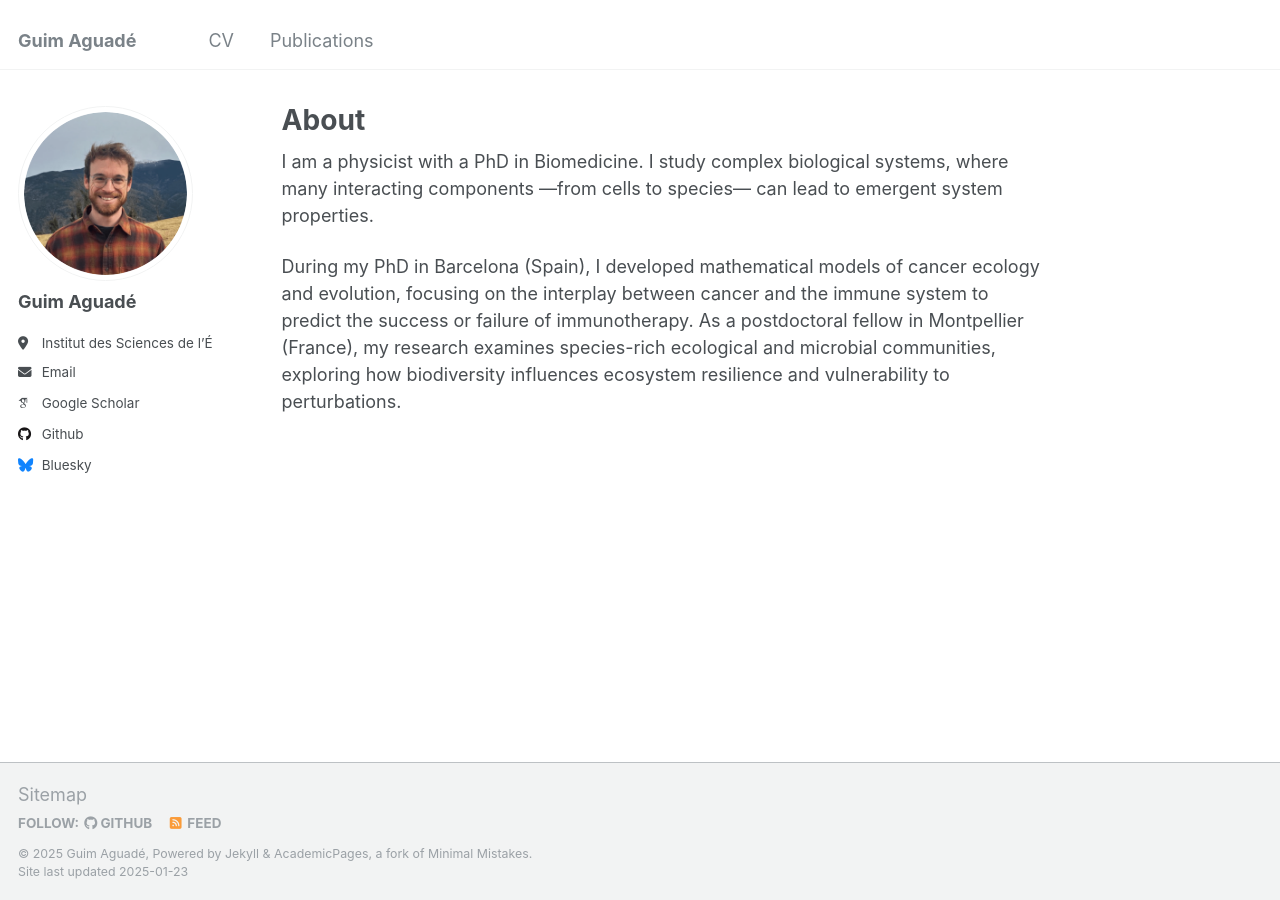
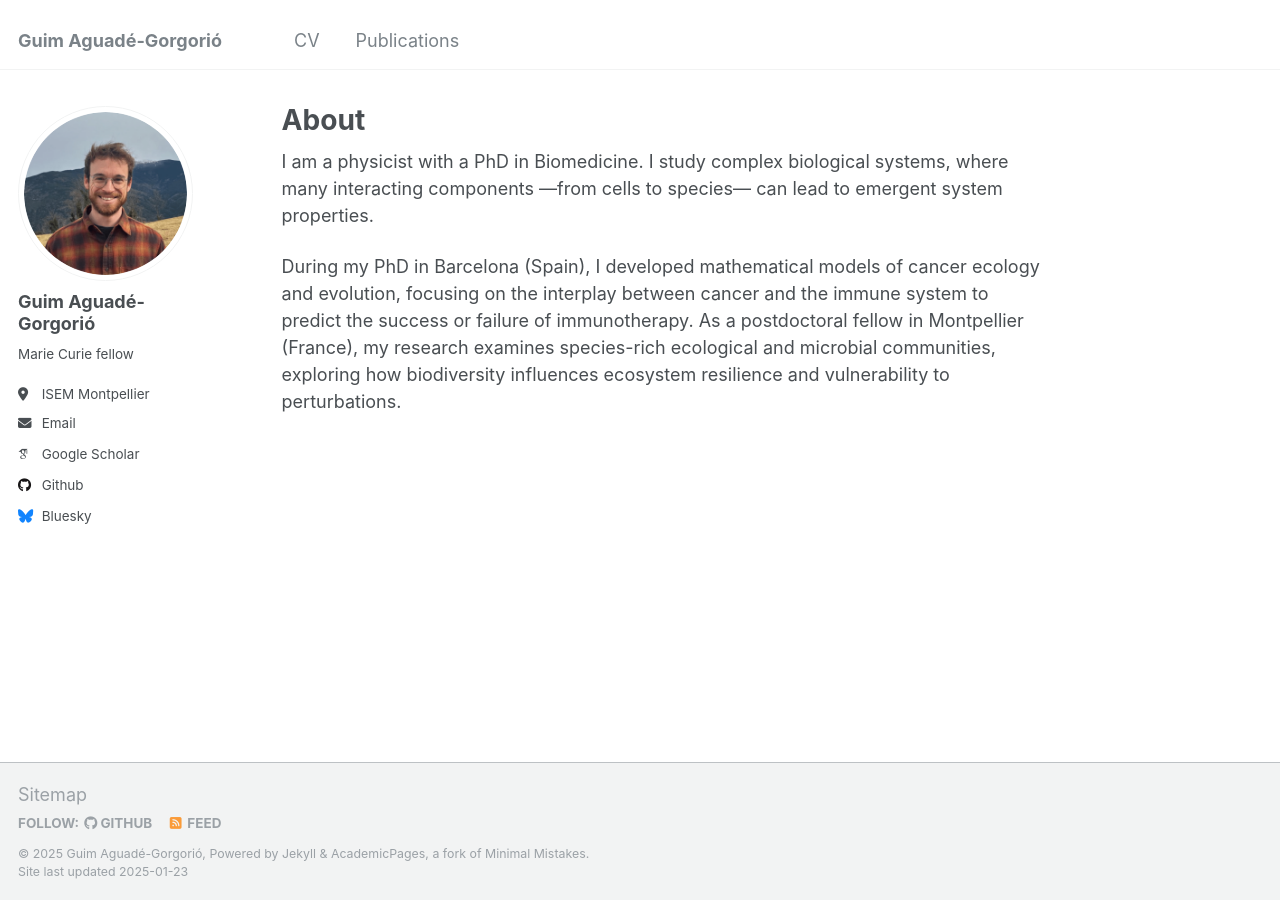
Before and after one commit to GuimAguade/GuimAguade.github.io, a Jekyll site: the page built from _pages/about.md, in a window 1280 px wide. Built offline with Jekyll 4.4.1, drawn with Linux system fonts in a browser that asks for light colours; some web fonts are replaced.

Commit message:
Update _config.yml

```diff
--- a/_config.yml
+++ b/_config.yml
@@ -8,10 +8,10 @@
 
 # Basic Site Settings
 locale                   : "en-US"
-title                    : "Guim Aguadé"
+title                    : "Guim Aguadé-Gorgorió"
 title_separator          : "-"
-name                     : &name "Guim Aguadé"
-description              : &description "Guim Aguadé"
+name                     : &name "Guim Aguadé-Gorgorió"
+description              : &description "Guim Aguadé-Gorgorió"
 url                      : https://abonmassip.github.io # the base hostname & protocol for your site e.g. "https://[your GitHub username].github.io"
 baseurl                  : "/academicpages" # the subpath of your site, e.g. "/blog"
 repository               : "abonmassip/academicpages.github.io"
@@ -22,10 +22,10 @@ repository               : "abonmassip/academicpages.github.io"
 author:
   # Biographic information
   avatar           : "profile.png"
-  name             : "Guim Aguadé"
+  name             : "Guim Aguadé-Gorgorió"
   pronouns         : # example: "she/her"
-  bio              : " "
-  location         : "Institut des Sciences de l’Évolution de Montpellier"
+  bio              : "Marie Curie fellow"
+  location         : "ISEM Montpellier"
   employer         : # employer
   uri              : # URL
   email            : "guimaguade@gmail.com"
```
